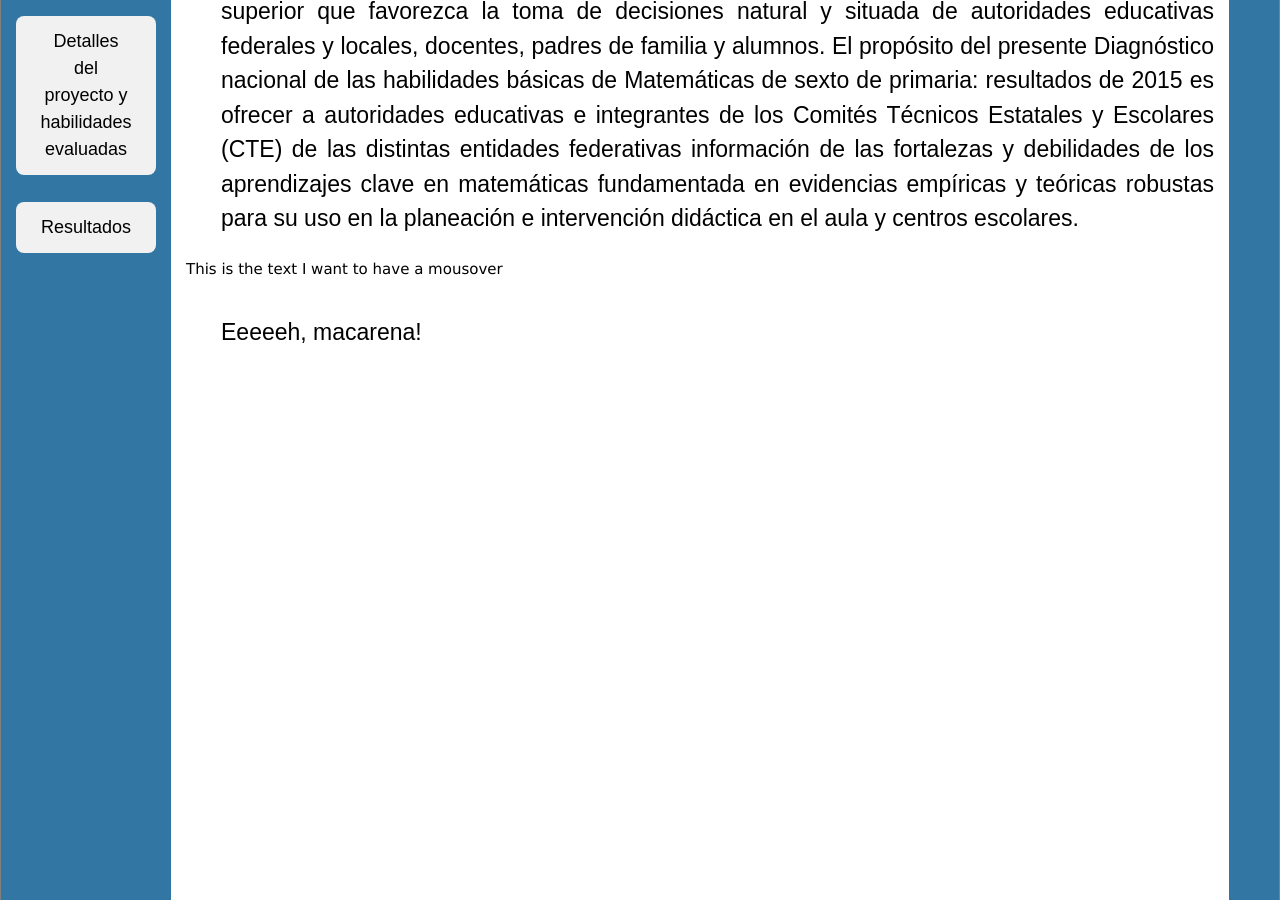
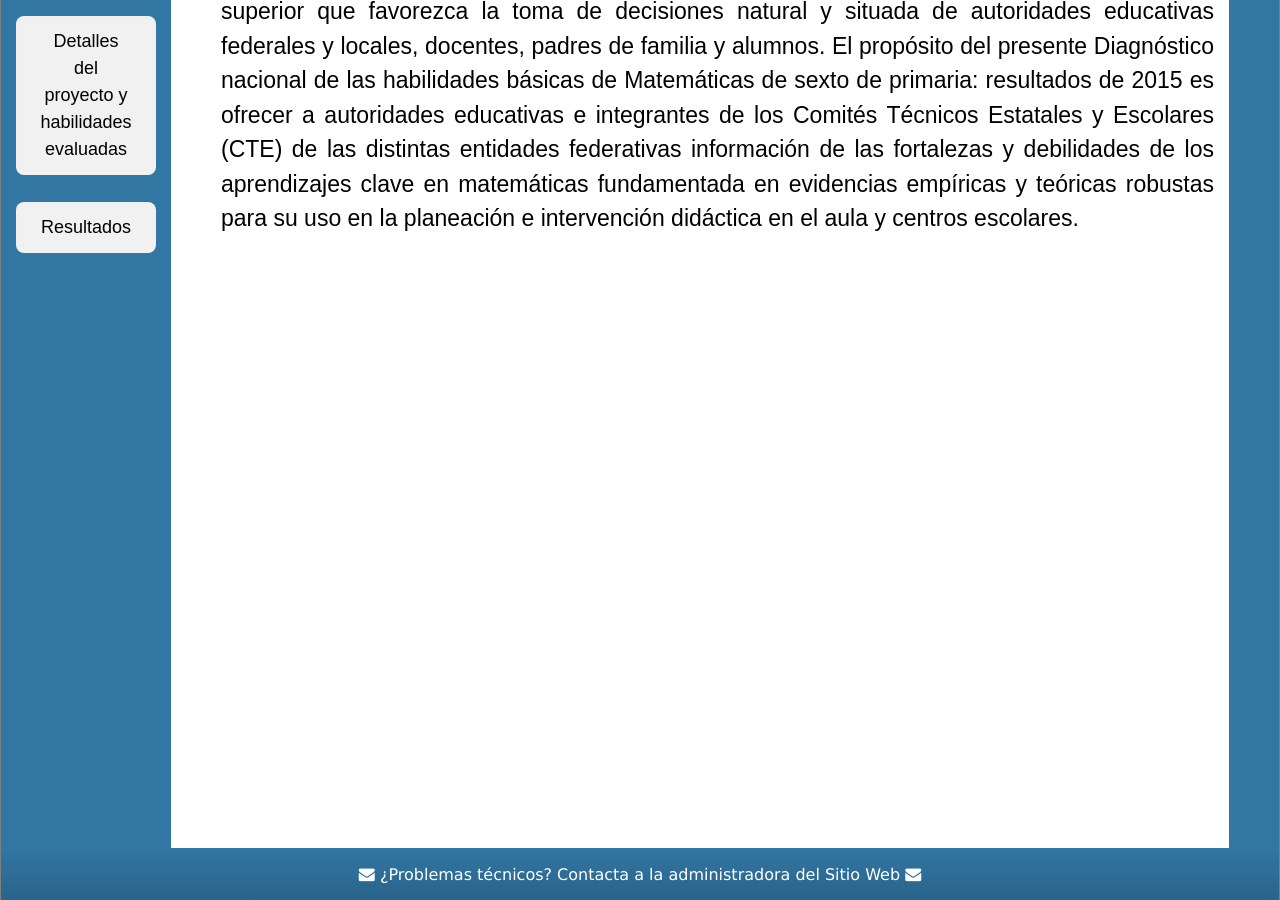
Before and after one commit to rimedie/rimedie.github.io, a Jekyll site: the page built from 1_Infografía.html, in a window 1280 px wide and 900 px high, scrolled down 698 px. Built offline with Jekyll 4.4.1, drawn with Linux system fonts in a browser that asks for light colours.

Commit message:
Update 1_Infografía.html

```diff
--- a/1_Infografía.html
+++ b/1_Infografía.html
@@ -9,11 +9,10 @@
 	<p> Investigadores y profesionales de la Red Impulsora de Metodología en Evaluación Diagnóstica e Innovación Educativa (RIMEDIE), preocupados en impulsar la mejora del proceso de enseñanza-aprendizaje en contextos de vulnerabilidad educativa realizan estudios especializados para generar información diagnóstica de los aprendizajes clave en educación básica, obligatoria y superior que favorezca la toma de decisiones natural y situada de autoridades educativas federales y locales, docentes, padres de familia y alumnos. El propósito del presente Diagnóstico nacional de las habilidades básicas de Matemáticas de sexto de primaria: resultados de 2015 es ofrecer a autoridades educativas e integrantes de los Comités Técnicos Estatales y Escolares (CTE) de las distintas entidades federativas información de las fortalezas y debilidades de los aprendizajes clave en matemáticas fundamentada en evidencias empíricas y teóricas robustas para su uso en la planeación e intervención didáctica en el aula y centros escolares.</p>
 <br>
 
-	<span title="I am hovering over the text">This is the text I want to have a mousover</span>
 
 	<p>
 	<br>
-	<p> Eeeeeh, macarena! </p>
+	<p> </p>
 	<br>
 	<p>
 	<br>
```
